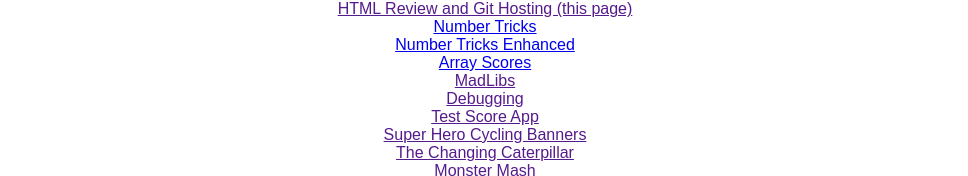
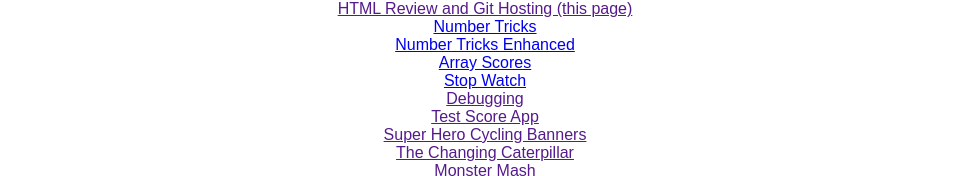
Before and after one commit to Taylorgardr/Portfolio, a plain HTML site: page index.html in a window 1280 px wide. Shown: the part 414-590 px from the top of the page, without its empty margins (155-1123 px from the left). Drawn offline with Linux system fonts and the light colour scheme.

Commit message:
Update index.html

```diff
--- a/index.html
+++ b/index.html
@@ -17,7 +17,7 @@
         <a href="https://taylorgardr.github.io/Lab-3-Number-Tricks/"><div class="project">Number Tricks</div></a>
         <a href="https://taylorgardr.github.io/Number-Tricks-Enhanced/"><div class="project">Number Tricks Enhanced</div></a>
         <a href="https://taylorgardr.github.io/array-scores/"><div class="project">Array Scores</div></a>
-        <a href=""><div class="project">MadLibs</div></a>
+        <a href="https://taylorgardr.github.io/stopwatch/"><div class="project">Stop Watch</div></a>
         <a href=""><div class="project">Debugging</div></a>
         <a href=""><div class="project">Test Score App</div></a>
         <a href=""><div class="project">Super Hero Cycling Banners</div></a>
```
